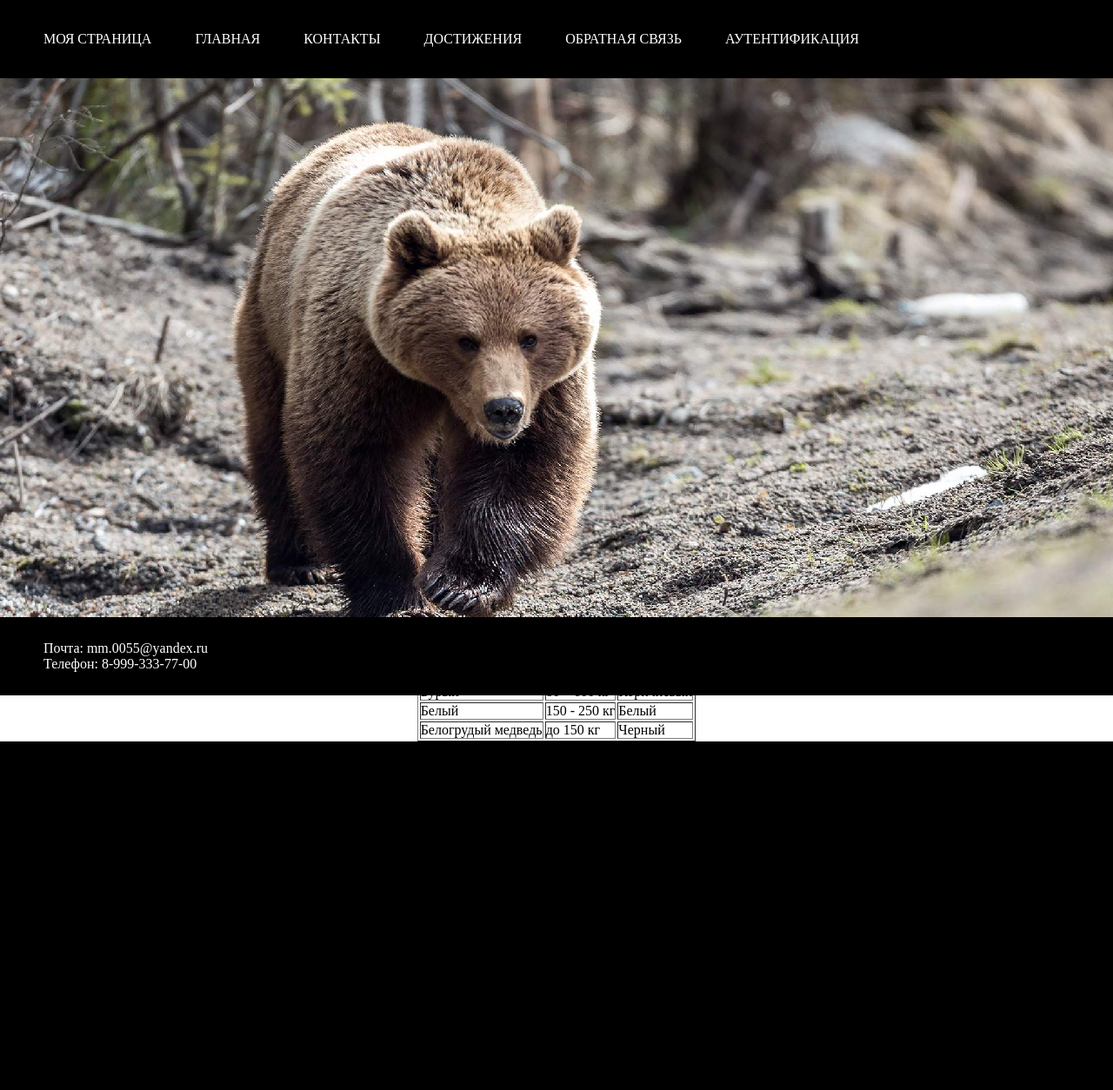
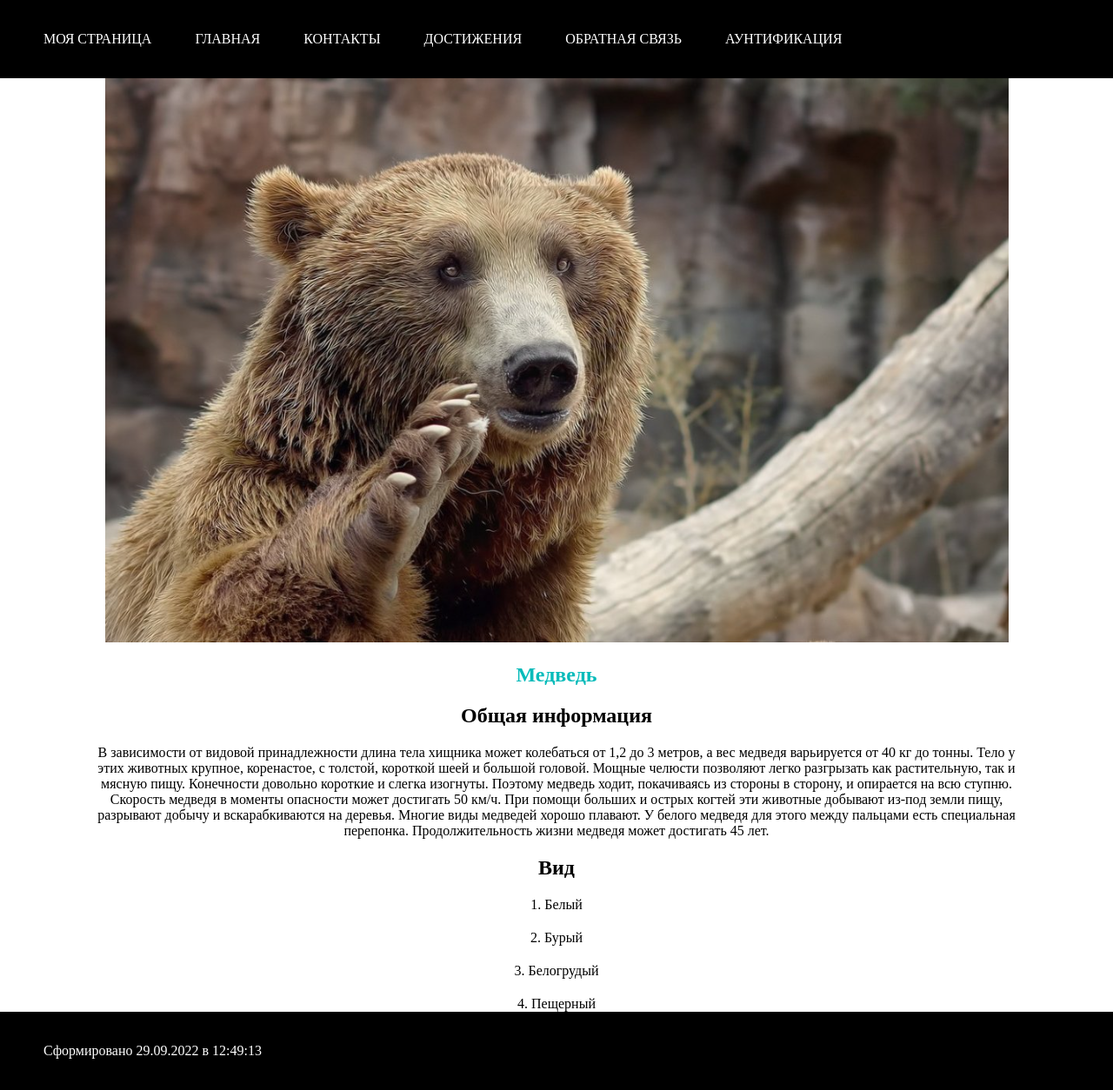
Before and after one commit to Misha007007007/first_project_web, a PHP site: page / in a window 1280 px wide. Shown: the whole page at 87% size. Before the commit the page ends 853 px from the top, so only its background shows below. Run offline with PHP 8.4, Linux system fonts and the light colour scheme.

Commit message:
final Lab_3

```diff
--- a/index.html
+++ /dev/null
@@ -1,94 +0,0 @@
-<!DOCTYPE html>
-<html lang="en">
-<head>
-    <meta charset="UTF-8">
-    <meta http-equiv="X-UA-Compatible" content="IE=edge">
-    <meta name="viewport" content="width=device-width, initial-scale=1.0">
-    <link rel="stylesheet" type="text/css" href="main.css">
-    <title>Project One</title>
-
-    <link rel="preconnect" href="https://fonts.gstatic.com" crossorigin>
-    <link href="https://fonts.googleapis.com/css2?family=Anton&family=Antonio:wght@100&display=swap" rel="stylesheet">
-</head>
-<body>
-    <header id = "header" class="header">
-        <div class="container">
-            <div class="nav">
-
-                <ul class = "menu">
-
-                    <li>
-                        <a href="#">
-                            Моя страница
-                        </a>
-                    </li>
-
-                    <li>
-                        <a href="#">
-                            Главная
-                        </a>
-                    </li>
-
-                    <li>
-                        <a href="#">
-                            Контакты
-                        </a>
-                    </li>
-
-                    <li>
-                        <a href="#">
-                            Достижения
-                        </a>
-                    </li>
-
-                    <li>
-                        <a href="connect.html">
-                            Обратная связь
-                        </a>
-                    </li>
-
-                    <li>
-                        <a href="authentication.html">
-                            Аутентификация
-                        </a>
-                    </li>
-                </ul>
-            </div>
-        </div>
-    </header>
-
-    <section id = "about" class="about">
-        <div class="container">
-            <p class = "fig">
-                <img src="img/bear.png" alt = "bear">
-
-                <div class="table">
-                    <table border="1">
-                        <caption>Виды медведей</caption>
-
-                        <tr>
-                            <th>Вид</th>
-                            <th>Масса</th>
-                            <th>Цвет</th>
-                            <tr><td>Бурый</td><td>80 – 600 кг</td><td>Коричневый</td>
-                            <tr><td>Белый</td><td>150 - 250 кг</td><td>Белый</td>
-                            <tr><td>Белогрудый медведь</td><td>до 150 кг</td><td>Черный</td>
-                        </tr>
-                    </table>
-                </div>
-            </p>
-        </div>
-    </section>
-
-    <footer id = "footer" class="footer">
-        <div class="container">
-            <li>
-                Почта: mm.0055@yandex.ru
-            </li>
-            <li>
-                Телефон: 8-999-333-77-00
-            </li>
-        </div>
-    </footer>
-</body>
-</html>
--- /dev/null
+++ b/index.php
@@ -0,0 +1,141 @@
+<!DOCTYPE html>
+<html lang="en">
+<head>
+    <meta charset="UTF-8">
+    <meta http-equiv="X-UA-Compatible" content="IE=edge">
+    <meta name="viewport" content="width=device-width, initial-scale=1.0">
+    <link rel="stylesheet" type="text/css" href="main.css">
+    <?php
+        $name = "Андрейцев Михаил 211-361 Лаб_3";
+        echo '<title>Андрейцев Михаил 211-361 Лаб_3</title>'
+    ?>
+
+
+    <link rel="preconnect" href="https://fonts.gstatic.com" crossorigin>
+    <link href="https://fonts.googleapis.com/css2?family=Anton&family=Antonio:wght@100&display=swap" rel="stylesheet">
+</head>
+<body>
+    <header id = "header" class="header">
+        <div class="container">
+            <div class="nav">
+
+                <ul class = "menu">
+
+                    <li>
+                        <a href="#">
+                            Моя страница
+                        </a>
+                    </li>
+
+                    <li>
+                        <a href="#">
+                            Главная
+                        </a>
+                    </li>
+
+                    <li>
+                        <a href="#">
+                            Контакты
+                        </a>
+                    </li>
+
+                    <li>
+                        <a href="#" class="cl">
+                            Достижения
+                        </a>
+                    </li>
+
+                    <li>
+                        <a
+                            href="
+                            <?php
+                                $name='Обратная связь';
+                                $link='connect.php';
+                                $current_page=true;
+                                echo $link;
+                            ?>"
+                            class = "
+                            <?php if ($current_page) echo "selected";
+                            ?>">
+                                <?php echo $name ?>
+                        </a>
+                    </li>
+
+                    <li>
+                        <a
+                            href="
+                            <?php
+                                $name='Аунтификация';
+                                $link='authentication.php';
+                                $current_page=true;
+                                echo $link;
+                            ?>"
+                            class = "
+                            <?php if ($current_page) echo "selected";
+                            ?>">
+                                <?php echo $name ?>
+                        </a>
+                    </li>
+                </ul>
+            </div>
+        </div>
+    </header>
+
+    <section id = "about" class="about">
+        <div class="container">
+            <div class = "fig">
+                <?php
+                    $s = date('s');
+                    $os = $s % 2;
+
+                    if ( $os === 0 )
+                        $name='img/bear.png';
+                    else
+                        $name='img/bear_2.png';
+
+                    echo '<img src="'.$name.'" alt="Меняющаяся фотография">';
+                ?>
+            </div>
+
+            <h1> Медведь </h1>
+            <h2> Общая информация</h2>
+            <p>В зависимости от видовой принадлежности длина тела хищника может
+                колебаться от 1,2 до 3 метров, а вес медведя варьируется от 40 кг
+                до тонны. Тело у этих животных крупное, коренастое, с толстой,
+                короткой шеей и большой головой. Мощные челюсти позволяют легко
+                разгрызать как растительную, так и мясную пищу. Конечности
+                довольно короткие и слегка изогнуты. Поэтому медведь ходит,
+                покачиваясь из стороны в сторону, и опирается на всю ступню.
+                Скорость медведя в моменты опасности может достигать 50 км/ч.
+                При помощи больших и острых когтей эти животные добывают из-под
+                земли пищу, разрывают добычу и вскарабкиваются на деревья.
+                Многие виды медведей хорошо плавают. У белого медведя для этого
+                между пальцами есть специальная перепонка. Продолжительность
+                жизни медведя может достигать 45 лет.
+            </p>
+
+            <h2>Вид</h2>
+            <?php
+                $mass = array('1. Белый', '2. Бурый', '3. Белогрудый', '4. Пещерный');
+            ?>
+            <ul>
+                <li><?=$mass[0];?></li>
+                <li><?=$mass[1];?></li>
+                <li><?=$mass[2];?></li>
+                <li><?=$mass[3];?></li>
+            </ul>
+
+        </div>
+    </section>
+
+    <footer id = "footer" class="footer">
+        <div class="container">
+            <li>
+                <?php
+                    echo date('Сформировано d.m.Y в G:i:s', time()+3600*3);
+                ?>
+            </li>
+        </div>
+    </footer>
+</body>
+</html>
--- a/main.css
+++ b/main.css
@@ -10,9 +10,10 @@
     padding-left: 50px;
     height: 90px;
     background-color: #000;
+
 }
 
-.menu li a, h1 {
+.menu li a{
     text-transform: uppercase;
     text-decoration: none;
     color: #fff;
@@ -23,11 +24,58 @@
     margin-right: 50px;
 }
 
+li a:hover{
+    font-size: 20px;
+    font-weight: 700;
+    color: #07bbba;
+}
+
 .fig{
     text-align: center;
 }
 
+.about h1{
+    color: #07bbba;
+    text-align: center;
+    margin-top: 20px;
+    margin-bottom: 20px;
+}
+
+.about h2{
+    text-align: center;
+    margin-top: 20px;
+    margin-bottom: 20px;
+}
+
+.about p{
+    text-align: center;
+    margin-top: 20px;
+    margin-bottom: 20px;
+    margin-left: 100px;
+    margin-right: 100px;
+}
+
+.about li{
+    text-align: center;
+    margin-top: 20px;
+    list-style-type: none;
+
+}
+
 .footer {
+
+    left: 0;
+    bottom: 0;
+    width: 100%;
+    height: 80px;
+    display: flex;
+    align-items: center;
+    padding-left: 50px;
+    height: 90px;
+    background-color: #000;
+}
+
+.footer1 {
     position: absolute;
     left: 0;
     bottom: 0;
@@ -45,9 +93,12 @@
     color: #fff;
 }
 
-table{
-    margin: 0 auto;
+.footer1 li{
+    list-style-type: none;
+    color: #fff;
 }
+
+
 
 .connection{
 
```
Also changed, not shown: authentication.php (renamed from authentication.html, +12 -2 lines), connect.php (renamed from connect.html, +12 -2 lines), img/bear_2.png (added), img/logo.png (deleted).
